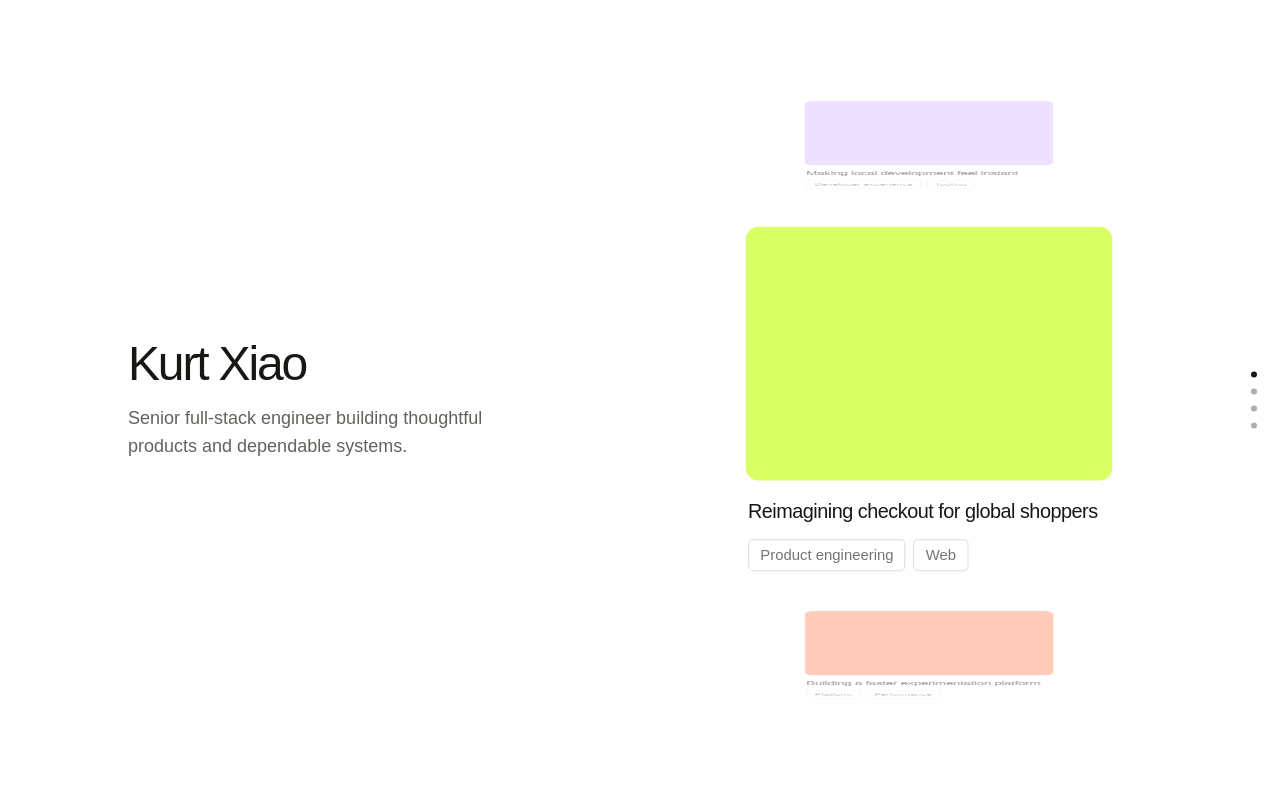
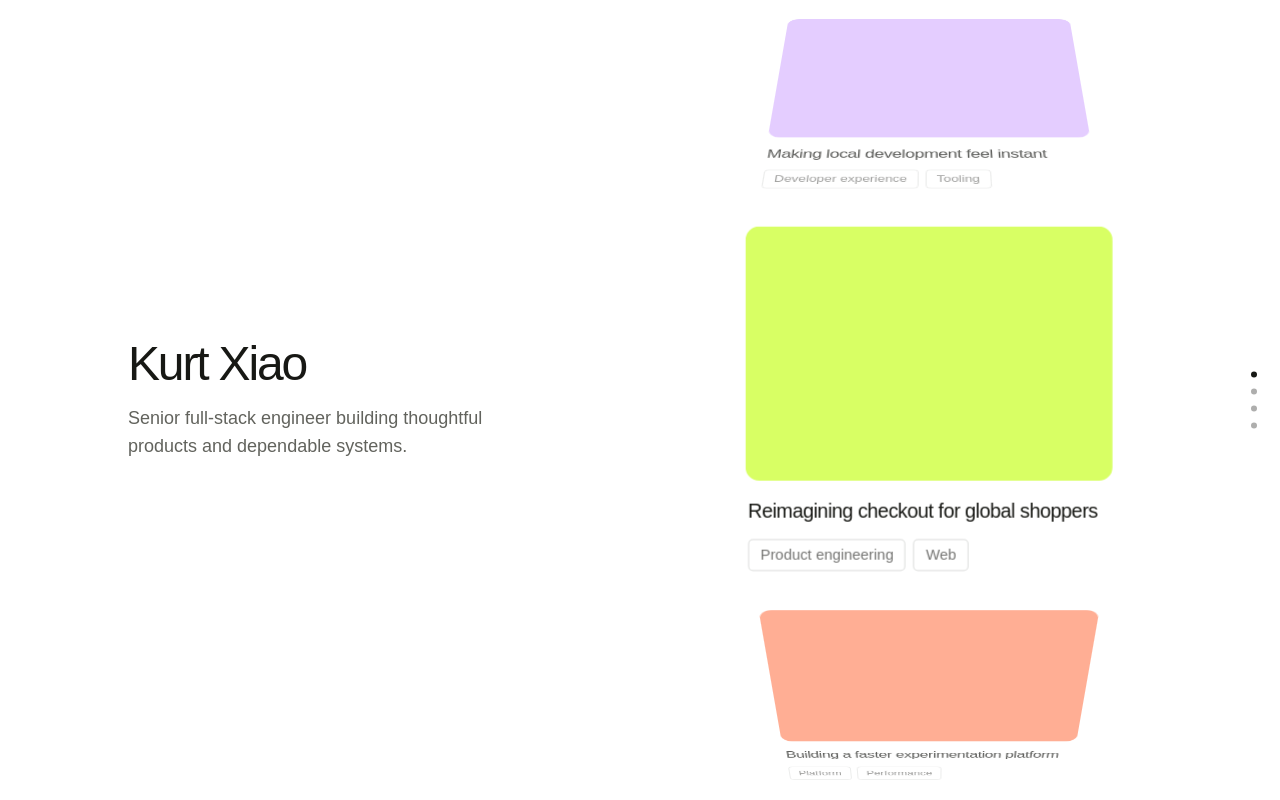
Before and after one commit to KurtXiaoZ/portfolio, a Next.js app: page / in a window 1280 px wide. Built offline with nearby package versions, Linux system fonts and the light colour scheme.

Commit message:
fix: refine vertical carousel transitions

```diff
--- a/components/vertical-carousel/vertical-carousel.tsx
+++ b/components/vertical-carousel/vertical-carousel.tsx
@@ -1,7 +1,12 @@
 'use client';
 
 import clsx from 'clsx';
-import { motion, useReducedMotion } from 'motion/react';
+import {
+  motion,
+  useAnimate,
+  useMotionValue,
+  useReducedMotion,
+} from 'motion/react';
 import type {
   ComponentPropsWithoutRef,
   PointerEvent as ReactPointerEvent,
@@ -29,11 +34,15 @@ export interface VerticalCarouselProps extends Omit<
 }
 
 interface VisualState {
-  blur: number;
+  /** Controls whether the card is active, adjacent, or hidden. */
   opacity: number;
+  /** Tilts the card around its horizontal axis to create the folded pose. */
   rotateX: number;
+  /** Sizes the active card and slightly reduces adjacent folded cards. */
   scale: number;
+  /** Positions the card in the active, upper, or lower carousel slot. */
   y: number;
+  /** Keeps cards closer to the active slot above more distant cards. */
   zIndex: number;
 }
 
@@ -41,6 +50,11 @@ const WHEEL_EVENT_THRESHOLD = 12;
 const WHEEL_GESTURE_GAP = 200;
 const FAST_WHEEL_SPEED = 1;
 const SWIPE_THRESHOLD = 35;
+const CARD_SCALE = 1.24;
+const FOLD_TRANSITION = {
+  duration: 0.72,
+  ease: [0.2, 0.78, 0.2, 1],
+} as const;
 
 function wrapIndex(index: number, itemCount: number) {
   return ((index % itemCount) + itemCount) % itemCount;
@@ -72,18 +86,169 @@ function getWheelDeltaInPixels(event: WheelEvent) {
 function getVisualState(delta: number): VisualState {
   const direction = Math.sign(delta);
   const distance = Math.abs(delta);
+  let opacity = 0;
+
+  if (distance === 0) {
+    opacity = 1;
+  } else if (distance === 1) {
+    opacity = 0.7;
+  }
 
   return {
-    y: delta === 0 ? 0 : direction * (255 + Math.max(0, distance - 1) * 118),
-    scale:
-      delta === 0
-        ? 1.24
-        : Math.max(0.61, 0.84 - Math.max(0, distance - 1) * 0.1),
-    rotateX: delta === 0 ? 0 : direction * -68,
-    opacity: distance === 0 ? 1 : distance === 1 ? 0.44 : 0,
-    blur: distance > 1 ? 1.5 : 0,
+    // Edge hinges leave the folded card's center closer to the active slot.
+    // Give the hinge enough travel to park the card above or below it.
+    y: delta === 0 ? 0 : direction * 380,
+    scale: delta === 0 ? CARD_SCALE : CARD_SCALE * 0.94,
+    rotateX: delta === 0 ? 0 : direction * -58,
+    opacity,
     zIndex: 20 - distance,
   };
+}
+
+function getHingeOrigin(delta: number) {
+  if (delta < 0) return 1;
+  if (delta > 0) return 0;
+  return 0.5;
+}
+
+function CarouselCard({
+  delta,
+  item,
+  prefersReducedMotion,
+}: {
+  delta: number;
+  item: VerticalCarouselItem;
+  prefersReducedMotion: boolean | null;
+}) {
+  const [scope, animate] = useAnimate<HTMLDivElement>();
+  const previousDeltaRef = useRef(delta);
+  const [initialState] = useState(() => ({
+    ...getVisualState(delta),
+    originY: getHingeOrigin(delta),
+  }));
+  // Bind values from mount, including for initially hidden cards. Recycling
+  // must update existing values so .set() schedules a render before revealing
+  // the card, even when the following animation has the same target.
+  const cardY = useMotionValue(initialState.y);
+  const cardScale = useMotionValue(initialState.scale);
+  const cardOpacity = useMotionValue(initialState.opacity);
+  const cardOriginY = useMotionValue(initialState.originY);
+  const cardRotateX = useMotionValue(initialState.rotateX);
+  const isActive = delta === 0;
+
+  useEffect(() => {
+    const previousDelta = previousDeltaRef.current;
+    previousDeltaRef.current = delta;
+    const state = getVisualState(delta);
+
+    if (Math.abs(delta) > 1) {
+      // Freeze the actual rendered pose, including an interrupted fold.
+      // A departing neighbor only fades; it has no further spatial target.
+      cardY.stop();
+      cardScale.stop();
+      cardOriginY.stop();
+      cardRotateX.stop();
+      cardOpacity.stop();
+      animate(cardOpacity, 0, {
+        duration: prefersReducedMotion ? 0 : 0.24,
+      });
+      return;
+    }
+
+    const isChangingSides =
+      previousDelta !== 0 &&
+      delta !== 0 &&
+      Math.sign(previousDelta) !== Math.sign(delta);
+    const hingeDelta = isActive ? previousDelta : delta;
+    const originY = getHingeOrigin(hingeDelta);
+
+    if (Math.abs(previousDelta) > 1 || isChangingSides) {
+      // Reintroduce recycled cards from their new edge while invisible,
+      // never by rotating or translating across the back of the carousel.
+      const entryState = getVisualState(Math.sign(hingeDelta));
+      cardY.stop();
+      cardScale.stop();
+      cardOpacity.stop();
+      cardOriginY.stop();
+      cardRotateX.stop();
+      cardY.set(entryState.y);
+      cardScale.set(entryState.scale);
+      cardOpacity.set(0);
+      cardOriginY.set(originY);
+      cardRotateX.set(entryState.rotateX);
+    }
+
+    const transition = prefersReducedMotion ? { duration: 0 } : FOLD_TRANSITION;
+    const isEnteringAdjacentSlot =
+      Math.abs(delta) === 1 && (Math.abs(previousDelta) > 1 || isChangingSides);
+
+    if (isEnteringAdjacentSlot && !prefersReducedMotion) {
+      // Let the previous adjacent card clear this slot before revealing its
+      // replacement. Keep the fold timing and reduced-motion behavior intact.
+      animate(cardOpacity, state.opacity, {
+        delay: 0.32,
+        duration: 0.4,
+        ease: 'easeInOut',
+      });
+    } else {
+      animate(cardOpacity, state.opacity, transition);
+    }
+
+    animate(cardY, state.y, transition);
+    animate(cardScale, state.scale, transition);
+    animate(cardOriginY, originY, transition);
+    animate(cardRotateX, state.rotateX, transition);
+  }, [
+    animate,
+    cardOpacity,
+    cardOriginY,
+    cardRotateX,
+    cardScale,
+    cardY,
+    delta,
+    isActive,
+    prefersReducedMotion,
+  ]);
+
+  return (
+    <div
+      ref={scope}
+      aria-hidden={!isActive}
+      className={clsx(
+        'absolute top-1/2 left-1/2 w-[min(20.5rem,82%)]',
+        isActive ? 'pointer-events-auto' : 'pointer-events-none',
+      )}
+      inert={isActive ? undefined : true}
+      style={{
+        translate: '-50% -50%',
+        zIndex: getVisualState(delta).zIndex,
+      }}
+    >
+      <motion.div
+        style={{
+          scale: cardScale,
+          y: cardY,
+          perspective: 1100,
+          perspectiveOrigin: '50% 50%',
+        }}
+      >
+        <motion.div
+          style={{
+            opacity: cardOpacity,
+            originY: cardOriginY,
+            rotateX: cardRotateX,
+            backfaceVisibility: 'hidden',
+            WebkitBackfaceVisibility: 'hidden',
+          }}
+        >
+          <CaseStudyCard
+            {...item.card}
+            className={clsx('max-w-none', item.card.className)}
+          />
+        </motion.div>
+      </motion.div>
+    </div>
+  );
 }
 
 export function VerticalCarousel({
@@ -101,6 +266,7 @@ export function VerticalCarousel({
   const activeIndexRef = useRef(activeIndex);
   const viewportRef = useRef<HTMLDivElement>(null);
   const pointerStartRef = useRef<{ id: number; y: number } | null>(null);
+  // Accessibility: disables spatial animation when reduced motion is requested.
   const prefersReducedMotion = useReducedMotion();
 
   const setActive = useCallback(
@@ -180,6 +346,11 @@ export function VerticalCarousel({
 
   const handlePointerDown = (event: ReactPointerEvent<HTMLDivElement>) => {
     if (!event.isPrimary) return;
+    // Capturing a dot's pointer would retarget its click to this container.
+    // Leave button presses alone so their native click handlers can run.
+    if (event.target instanceof Element && event.target.closest('button')) {
+      return;
+    }
 
     pointerStartRef.current = { id: event.pointerId, y: event.clientY };
     event.currentTarget.setPointerCapture(event.pointerId);
@@ -229,65 +400,15 @@ export function VerticalCarousel({
       role="region"
       tabIndex={0}
     >
-      <div className="absolute inset-[0_3.875rem_0_0] overflow-hidden perspective-[1100px] perspective-origin-[50%_50%]">
-        {items.map((item, index) => {
-          const delta = getCircularDelta(index, activeIndex, itemCount);
-          const state = getVisualState(delta);
-          const isActive = delta === 0;
-
-          return (
-            <div
-              aria-hidden={!isActive}
-              className={clsx(
-                'absolute top-1/2 left-1/2 w-[min(20.5rem,82%)] [-webkit-backface-visibility:hidden]',
-                isActive ? 'pointer-events-auto' : 'pointer-events-none',
-              )}
-              inert={isActive ? undefined : true}
-              key={item.id}
-              style={{ translate: '-50% -50%', zIndex: state.zIndex }}
-            >
-              <motion.div
-                animate={{
-                  filter: `blur(${state.blur}px)`,
-                  opacity: state.opacity,
-                  rotateX: state.rotateX,
-                  scale: state.scale,
-                  y: state.y,
-                }}
-                initial={false}
-                style={{
-                  transformOrigin: 'center',
-                  transformStyle: 'preserve-3d',
-                }}
-                transition={
-                  prefersReducedMotion
-                    ? { duration: 0 }
-                    : {
-                        filter: { duration: 0.48 },
-                        opacity: { duration: 0.48 },
-                        rotateX: {
-                          duration: 0.72,
-                          ease: [0.2, 0.78, 0.2, 1],
-                        },
-                        scale: {
-                          duration: 0.72,
-                          ease: [0.2, 0.78, 0.2, 1],
-                        },
-                        y: {
-                          duration: 0.72,
-                          ease: [0.2, 0.78, 0.2, 1],
-                        },
-                      }
-                }
-              >
-                <CaseStudyCard
-                  {...item.card}
-                  className={clsx('max-w-none', item.card.className)}
-                />
-              </motion.div>
-            </div>
-          );
-        })}
+      <div className="absolute inset-[0_3.875rem_0_0] overflow-hidden">
+        {items.map((item, index) => (
+          <CarouselCard
+            delta={getCircularDelta(index, activeIndex, itemCount)}
+            item={item}
+            key={item.id}
+            prefersReducedMotion={prefersReducedMotion}
+          />
+        ))}
       </div>
       <div
         className="absolute top-1/2 right-5.75 flex -translate-y-1/2 flex-col gap-2.75"
```
Also changed, not shown: 3 other files (tests, documents, lock files or other folders).
